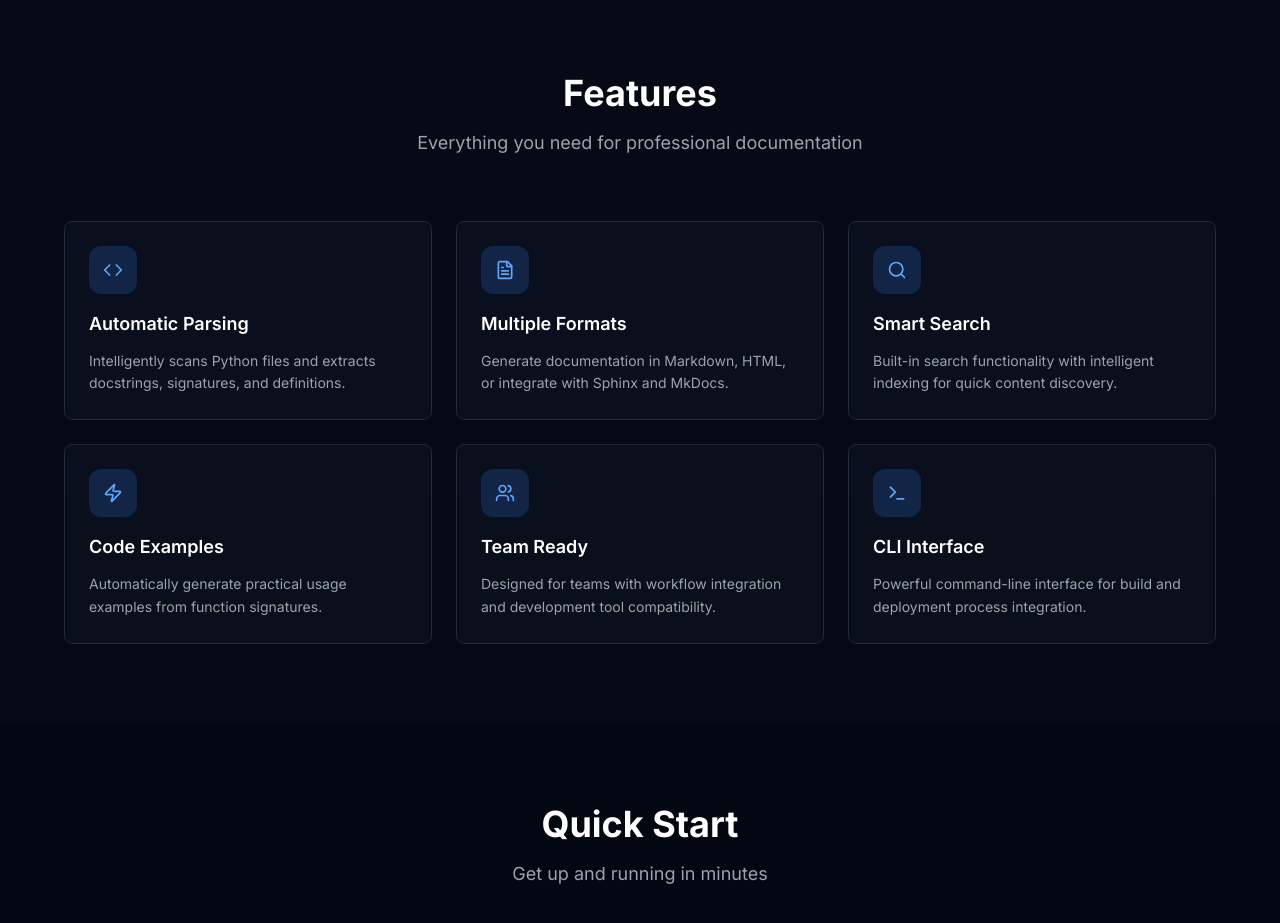
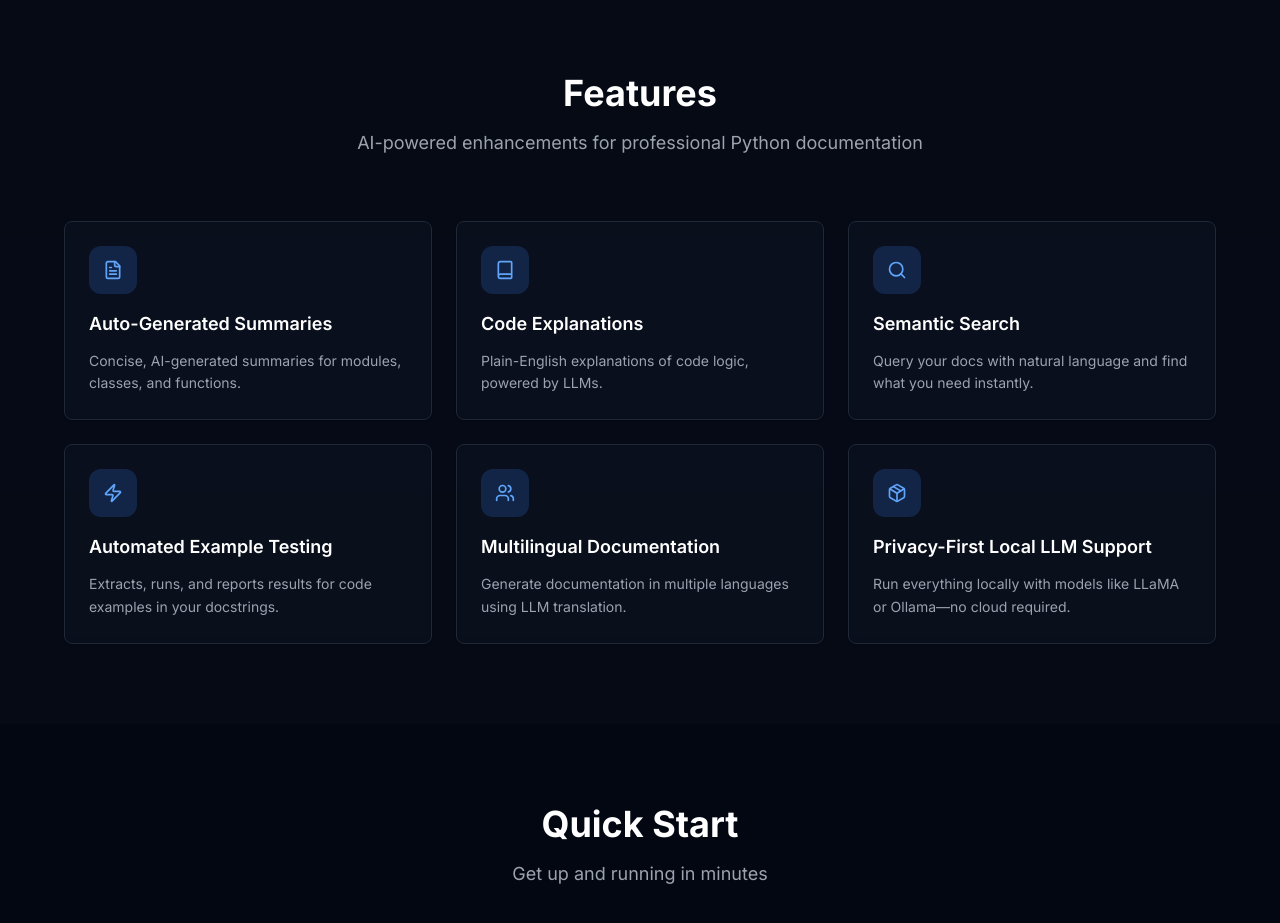
Before and after one commit to utachicodes/pydocenhancer_website, a Next.js app: page / in a window 1280 px wide. Shown: the part 780-1703 px from the top of the page. Built offline with nearby package versions, Linux system fonts and the light colour scheme.

Commit message:
Add Features Section

```diff
--- a/app/page.tsx
+++ b/app/page.tsx
@@ -248,40 +248,40 @@ pydocenhancer ./src --output ./docs --include-private --examples`,
         <div className="container mx-auto max-w-6xl">
           <div className="text-center mb-16">
             <h2 className="text-4xl font-bold text-white mb-4">Features</h2>
-            <p className="text-lg text-gray-400">Everything you need for professional documentation</p>
+            <p className="text-lg text-gray-400">AI-powered enhancements for professional Python documentation</p>
           </div>
 
           <div className="grid md:grid-cols-2 lg:grid-cols-3 gap-6">
             {[
               {
-                title: "Automatic Parsing",
-                description: "Intelligently scans Python files and extracts docstrings, signatures, and definitions.",
-                icon: <Code className="w-5 h-5" />,
-              },
-              {
-                title: "Multiple Formats",
-                description: "Generate documentation in Markdown, HTML, or integrate with Sphinx and MkDocs.",
+                title: "Auto-Generated Summaries",
+                description: "Concise, AI-generated summaries for modules, classes, and functions.",
                 icon: <FileText className="w-5 h-5" />,
               },
               {
-                title: "Smart Search",
-                description: "Built-in search functionality with intelligent indexing for quick content discovery.",
+                title: "Code Explanations",
+                description: "Plain-English explanations of code logic, powered by LLMs.",
+                icon: <Book className="w-5 h-5" />,
+              },
+              {
+                title: "Semantic Search",
+                description: "Query your docs with natural language and find what you need instantly.",
                 icon: <Search className="w-5 h-5" />,
               },
               {
-                title: "Code Examples",
-                description: "Automatically generate practical usage examples from function signatures.",
+                title: "Automated Example Testing",
+                description: "Extracts, runs, and reports results for code examples in your docstrings.",
                 icon: <Zap className="w-5 h-5" />,
               },
               {
-                title: "Team Ready",
-                description: "Designed for teams with workflow integration and development tool compatibility.",
+                title: "Multilingual Documentation",
+                description: "Generate documentation in multiple languages using LLM translation.",
                 icon: <Users className="w-5 h-5" />,
               },
               {
-                title: "CLI Interface",
-                description: "Powerful command-line interface for build and deployment process integration.",
-                icon: <Terminal className="w-5 h-5" />,
+                title: "Privacy-First Local LLM Support",
+                description: "Run everything locally with models like LLaMA or Ollama—no cloud required.",
+                icon: <Package className="w-5 h-5" />,
               },
             ].map((feature, index) => (
               <motion.div
```
